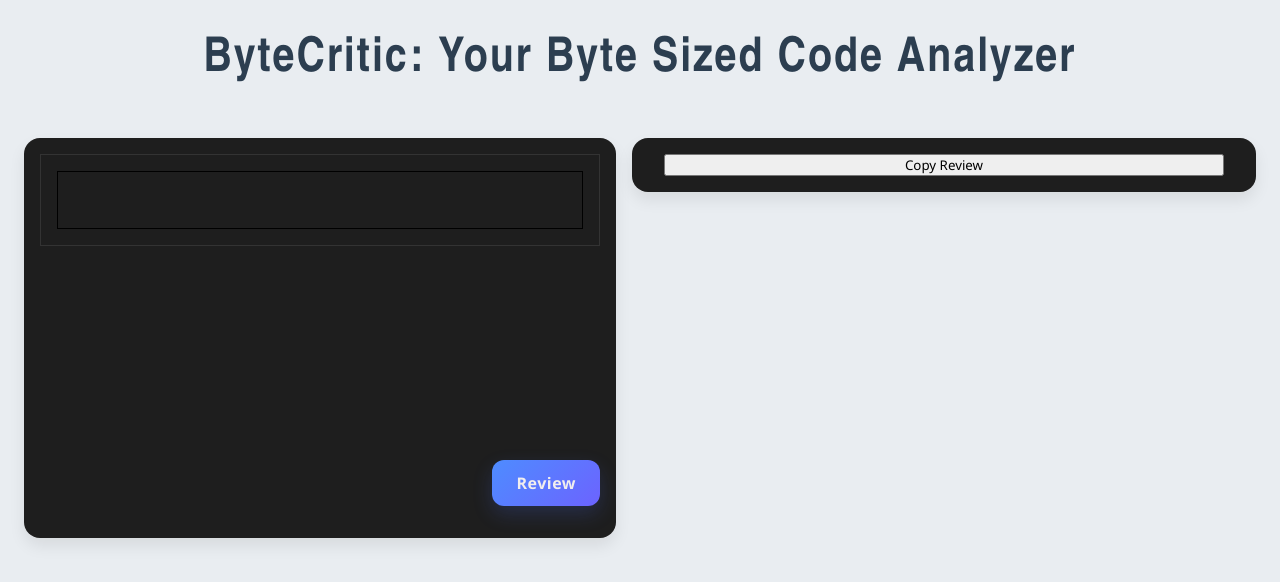
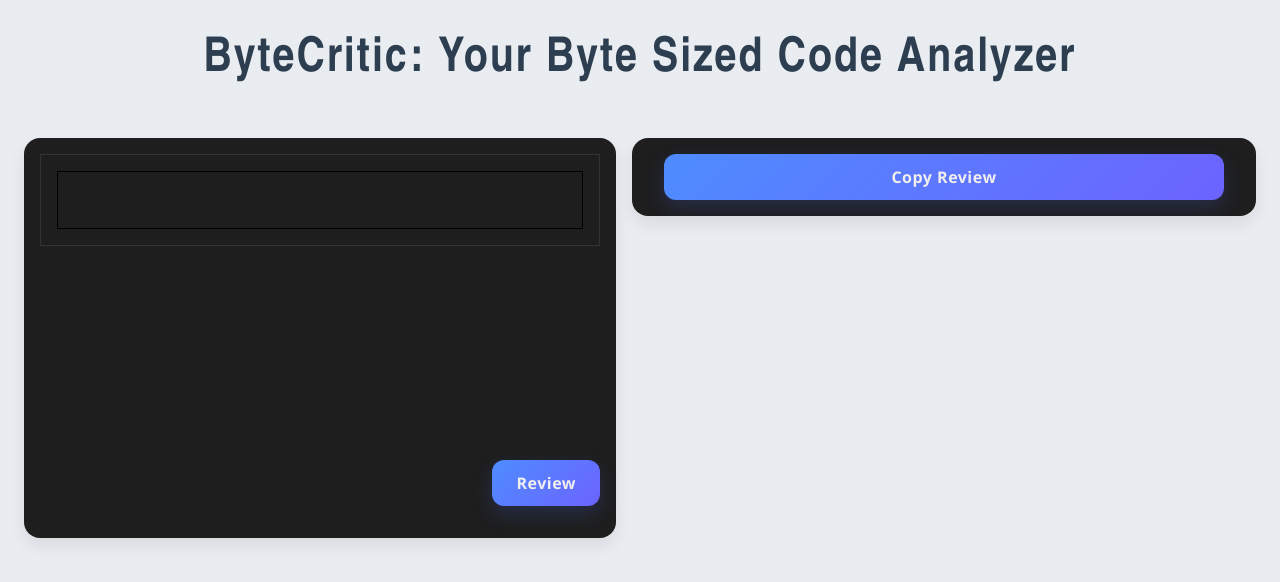
Before and after one commit to DIVYAANSHU-AGRAWAL/ByteCritic-AI-Powered-Code-Analyzer, a React (Vite) app in the folder Frontend/: page / in a window 1280 px wide. Shown: the top 582 px of the page. Built offline with nearby package versions, Linux system fonts and the light colour scheme.

Commit message:
Update App.css

```diff
--- a/Frontend/src/App.css
+++ b/Frontend/src/App.css
@@ -109,7 +109,22 @@ main .left button {
   transition: all 0.3s ease-in;
 }
 
-main .left button:hover {
+button{
+  bottom: 2rem; /* fixed */
+  right: 1rem;
+  background: linear-gradient(135deg, #4e8cff, #6c63ff);
+  color: #f1eeee;
+  padding: 0.75rem 1.5rem;
+  border: none;
+  border-radius: 0.75rem;
+  font-weight: 600;
+  font-size: 1rem;
+  letter-spacing: 0.5px;
+  box-shadow: 0 8px 20px rgba(76, 110, 245, 0.2);
+  transition: all 0.3s ease-in;
+}
+
+button:hover {
   background: linear-gradient(135deg, #0055ff, #5e57ff);
   box-shadow: 0 12px 24px rgba(76, 110, 245, 0.3);
   transform: translateY(-2px);
```
